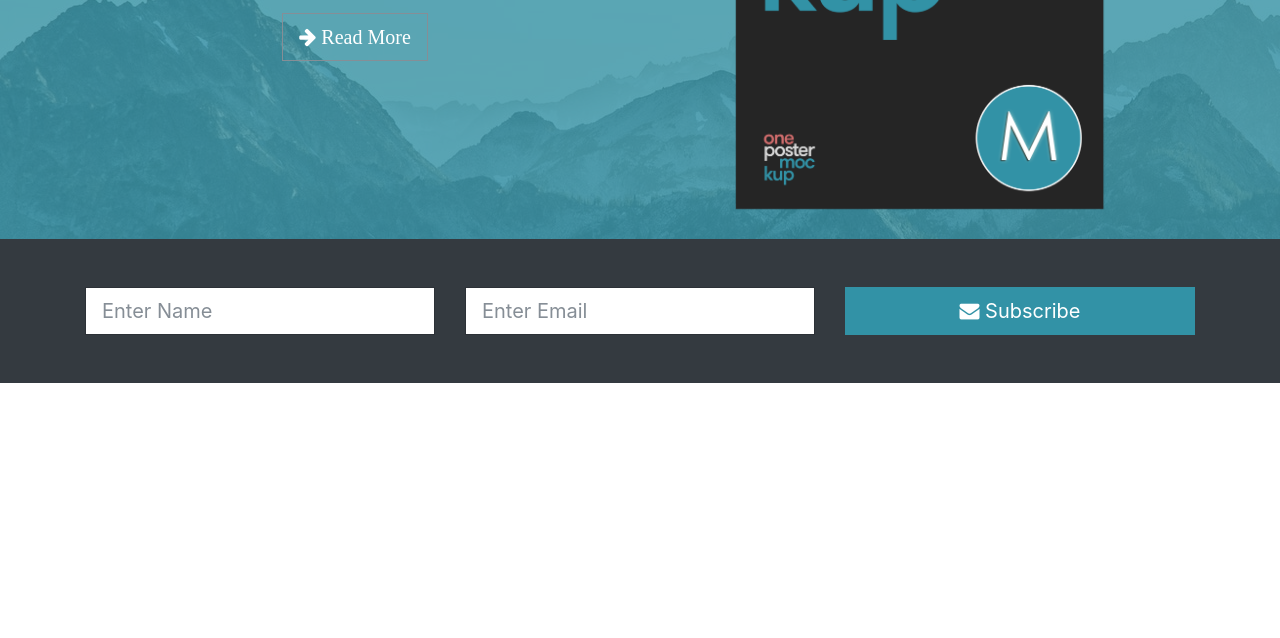
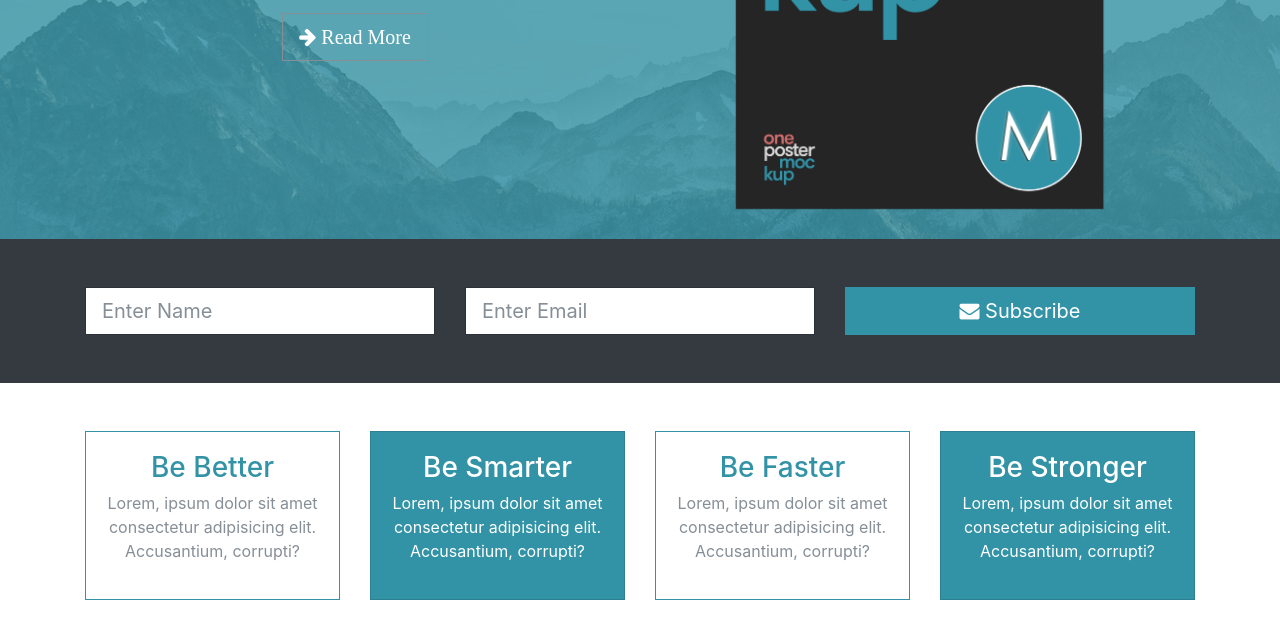
Before and after one commit to WebDevTuts/mizuxe_book_showcase_site, a website: page src/index.html in a window 1280 px wide. Shown: the part 466-1104 px from the top of the page. Before the commit the page ends 905 px from the top, so only its background shows below. Drawn offline with Linux system fonts and the light colour scheme.

Commit message:
Add markup for boxes section

```diff
--- a/src/index.html
+++ b/src/index.html
@@ -74,6 +74,46 @@
     </div>
   </section>
 
+  <!-- BOXES -->
+  <section id="boxes" class="py-5">
+    <div class="container">
+      <div class="row">
+        <div class="col-md-3">
+          <div class="card text-center border-primary">
+            <div class="card-body">
+              <h3 class="text-primary">Be Better</h3>
+              <p class="text-muted">Lorem, ipsum dolor sit amet consectetur adipisicing elit. Accusantium, corrupti?</p>
+            </div>
+          </div>
+        </div>
+        <div class="col-md-3">
+          <div class="card text-center bg-primary text-white">
+            <div class="card-body">
+              <h3>Be Smarter</h3>
+              <p>Lorem, ipsum dolor sit amet consectetur adipisicing elit. Accusantium, corrupti?</p>
+            </div>
+          </div>
+        </div>
+        <div class="col-md-3">
+          <div class="card text-center border-primary">
+            <div class="card-body">
+              <h3 class="text-primary">Be Faster</h3>
+              <p class="text-muted">Lorem, ipsum dolor sit amet consectetur adipisicing elit. Accusantium, corrupti?</p>
+            </div>
+          </div>
+        </div>
+        <div class="col-md-3">
+          <div class="card text-center bg-primary text-white">
+            <div class="card-body">
+              <h3>Be Stronger</h3>
+              <p>Lorem, ipsum dolor sit amet consectetur adipisicing elit. Accusantium, corrupti?</p>
+            </div>
+          </div>
+        </div>
+      </div>
+    </div>
+  </section>
+
   <script src="js/jquery.min.js"></script>
   <script src="js/popper.min.js"></script>
   <script src="js/bootstrap.min.js"></script>
```
